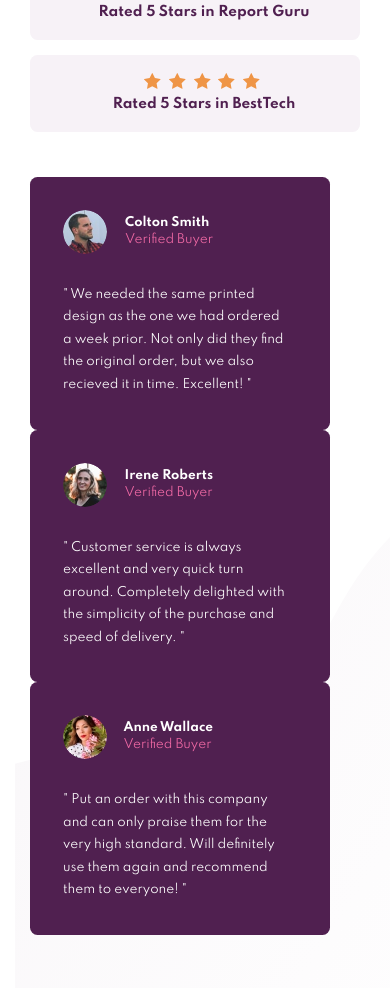
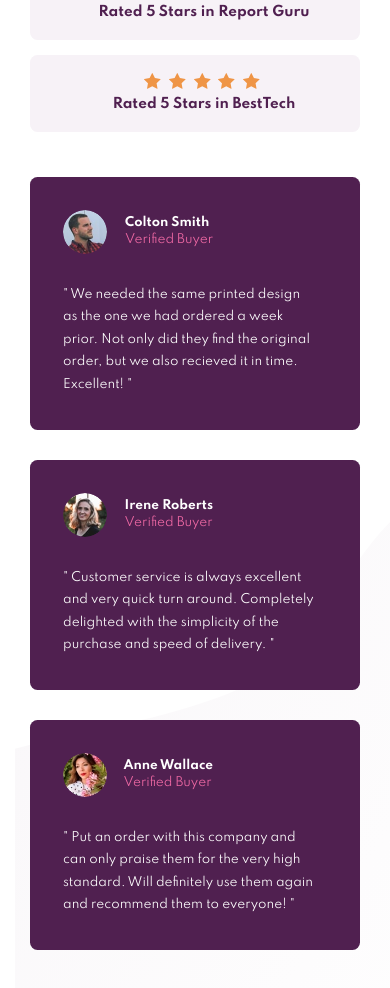
Before and after one commit to kenreibman/social-proof-section, a plain HTML site: page index.html in a window 390 px wide. Shown: the part 468-1456 px from the top of the page. Drawn offline with Linux system fonts and the light colour scheme.

Commit message:
Update style.css

```diff
--- a/css/style.css
+++ b/css/style.css
@@ -159,7 +159,7 @@ h4 {
 .container__feedback {
   display: flex;
   flex-direction: row;
-  margin-right: 2rem;
+  gap: 2rem;
 }
 
 .card__feedback {
@@ -352,7 +352,7 @@ h4 {
     display: flex;
     flex-direction: column;
     width: 36rem;
-    margin-bottom: 2rem;
+    gap: 2rem;
   }
 
   .card__feedback {
```
